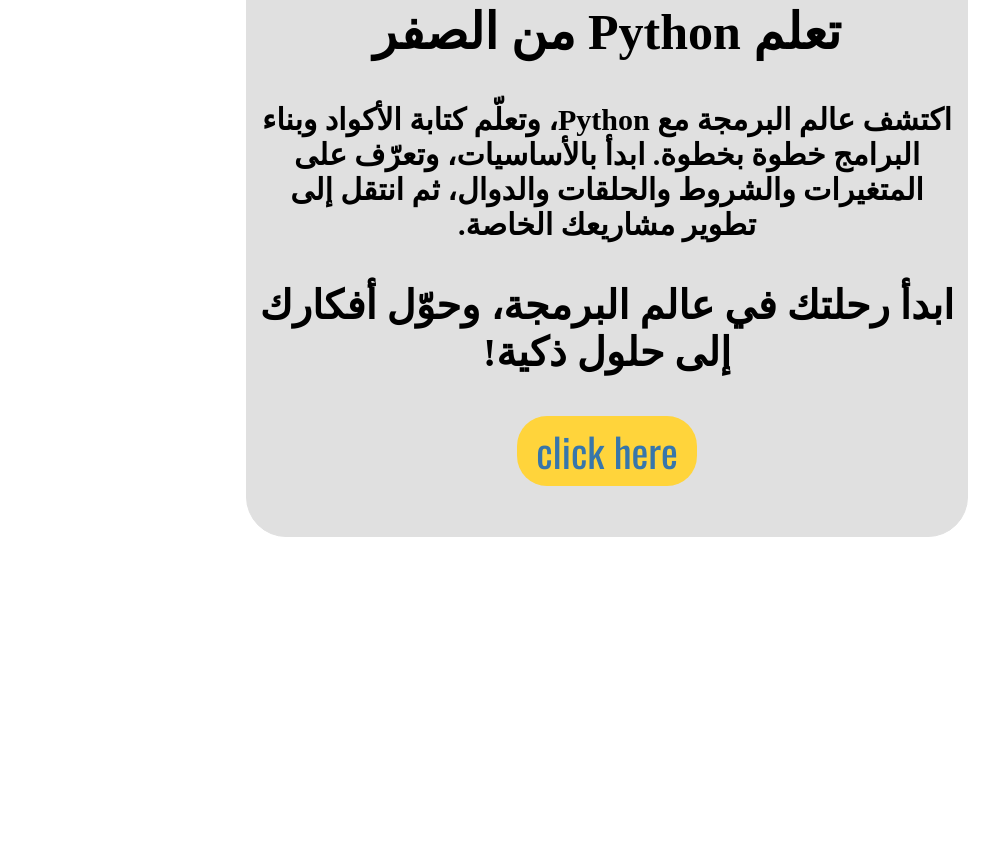
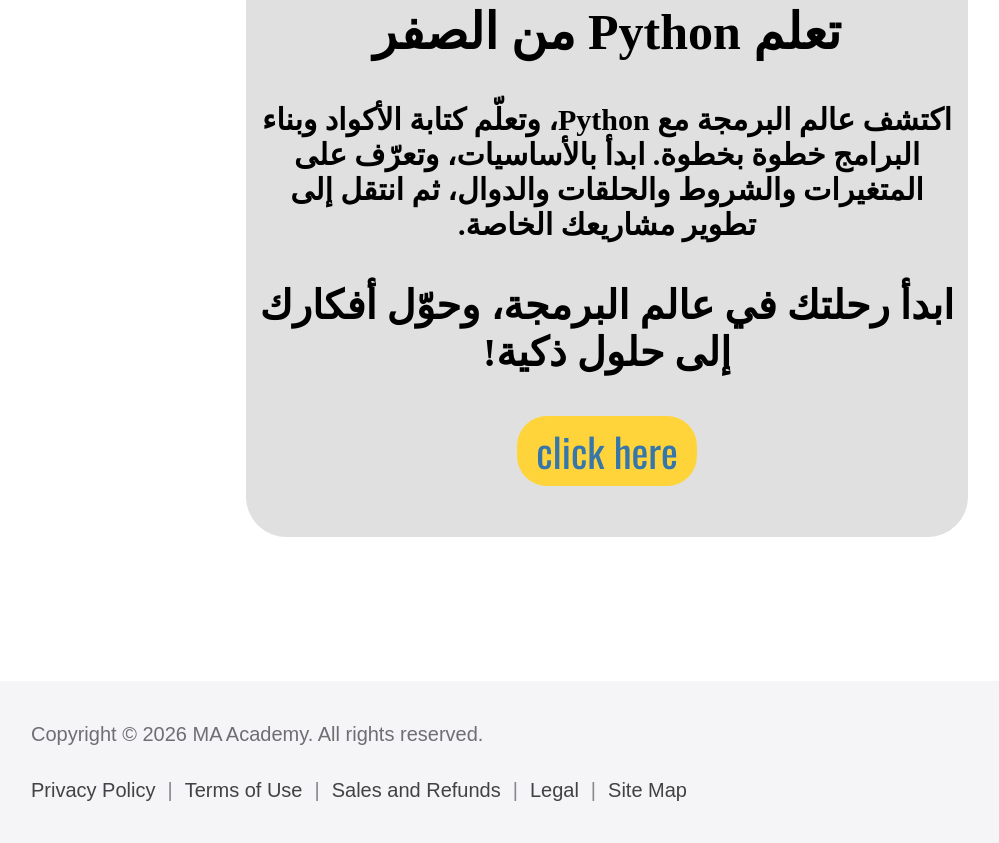
Before and after one commit to Mouattassim/MA-Academy, a plain HTML site: page indexxx.html in a window 1280 px wide. Shown: the part 4656-5499 px from the top of the page, without its empty margins (33-1032 px from the left). Before the commit the page ends 5193 px from the top, so only its background shows below. Drawn offline with nearby package versions, Linux system fonts and the light colour scheme.

Commit message:
Add files via upload

```diff
--- a/indexxx.html
+++ b/indexxx.html
@@ -6,7 +6,7 @@
 <link href="https://fonts.googleapis.com/css2?family=Poppins:wght@400;600;800&display=swap" rel="stylesheet">
 <link href="https://fonts.googleapis.com/css2?family=Montserrat:wght@300;400;500;600;700&display=swap" rel="stylesheet">
 <link rel="icon" href="images/logogdd.png" type="image/png">
-<title>MA ACADEMY</title>
+<title>MA ACADEMY | Home</title>
 <meta charset="UTF-8">
 <style>
 .navbar{display: flex;justify-content: space-between;align-items: center;max-width:100%;background-color:blue;position: fixed;margin:0;padding: 0;width: 100%;border-radius: 0px 0px 20px 20px;top: 0;left: 0;z-index: 1000;}
@@ -132,6 +132,58 @@
 ;border-radius:30px;color:#3776AB;}
 .btnnnnn:hover{background-color:#0b3659;}
 .py{width:700px;border: 1px solid #e0e0e0;padding:20px 10px 50px 10px;border-radius: 40px;background-color:#e0e0e0;justify-content: center;margin: 0 auto;}
+
+
+.ma-footer {
+    background-color: #f5f5f7;
+    color: #6e6e73;
+    padding: 35px 5%;
+    font-family: Arial, Helvetica, sans-serif;
+    font-size: 20px;
+    font-weight: 300;
+    line-height: 1.8;
+    width: 100%;
+    box-sizing: border-box;
+}
+
+.copyright {
+    margin-bottom: 20px;
+    color: #6e6e73;
+}
+
+.footer-links {
+    display: flex;
+    flex-wrap: wrap;
+    align-items: center;
+    gap: 12px;
+}
+
+.footer-links a {
+    color: #424245;
+    text-decoration: none;
+    transition: color 0.3s ease;
+}
+
+.footer-links a:hover {
+    color: #0071e3;
+}
+
+.footer-links span {
+    color: #86868b;
+    font-weight: 300;
+}
+
+/* Responsive design */
+@media (max-width: 600px) {
+    .ma-footer {
+        padding: 25px 5%;
+        font-size: 15px;
+    }
+
+    .footer-links {
+        gap: 8px;
+    }
+}
 </style>
 
 
@@ -282,7 +334,44 @@
 </div>
 <button class="btnnnnn" onclick="clickpy()">click here</button>
 </div>
+<br>
+<br>
+<br>
+<br>
+<br>
+<br>
+<br>
+<br>
 
+<footer class="ma-footer">
+
+    <div class="copyright">
+        Copyright © 2026 MA Academy. All rights reserved.
+    </div>
+
+    <nav class="footer-links">
+
+        <a href="privacy.html">Privacy Policy</a>
+
+        <span>|</span>
+
+        <a href="terms.html">Terms of Use</a>
+
+        <span>|</span>
+
+        <a href="refunds.html">Sales and Refunds</a>
+
+        <span>|</span>
+
+        <a href="legal.html">Legal</a>
+
+        <span>|</span>
+
+        <a href="sitemap.html">Site Map</a>
+
+    </nav>
+
+</footer>
 
 
 
```
Also changed, not shown: css.html (+2 -2 lines), html.html (+2 -2 lines), index.html (+1 -0 lines), js.html (+2 -2 lines), py.html (+1 -1 lines), website.html (+87 -6 lines), images/devlopper.png (added).
